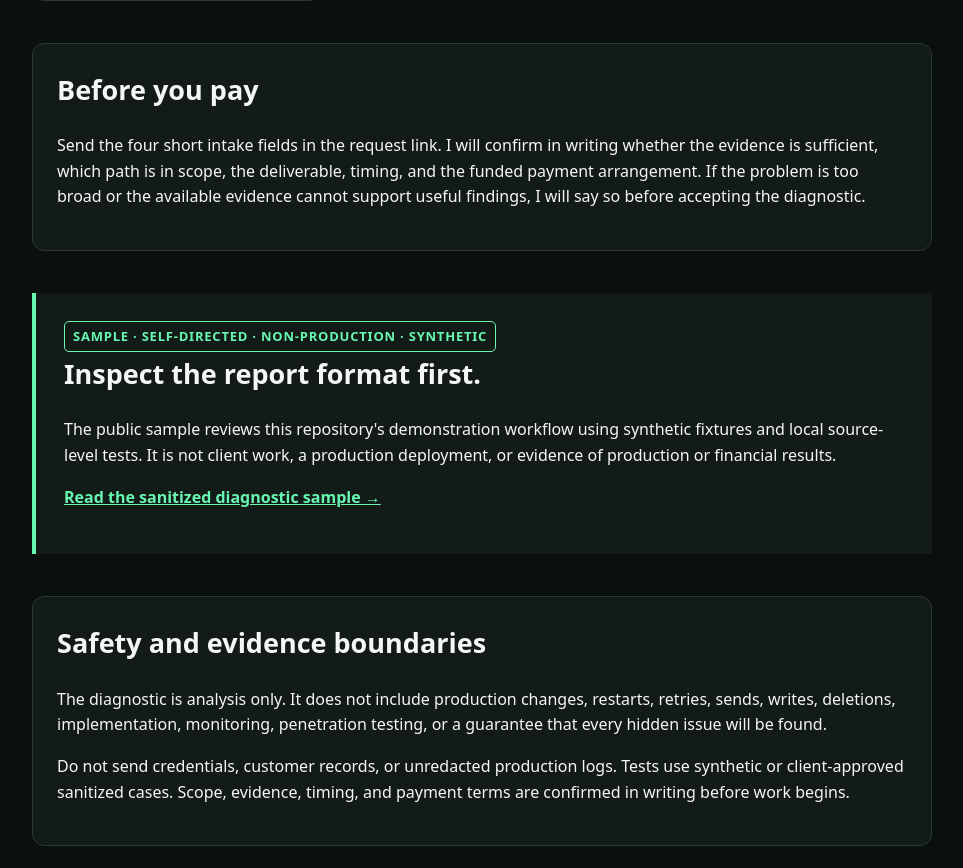
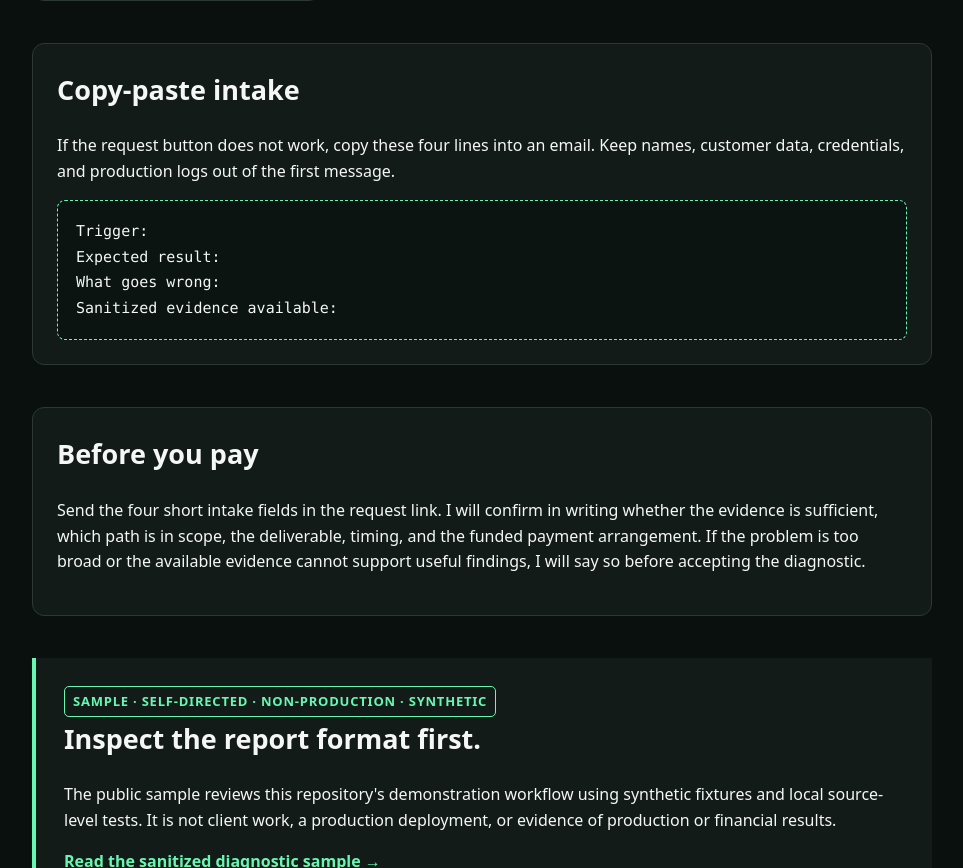
Before and after one commit to workflowrepairdesk/n8n-workflow-reliability-proof, a website: page docs/diagnostic.html in a window 1280 px wide. Shown: the part 1749-2617 px from the top of the page, without its empty margins (158-1121 px from the left). Drawn offline with Linux system fonts and the light colour scheme.

Commit message:
Clarify live test coverage and intake

```diff
--- a/docs/diagnostic.html
+++ b/docs/diagnostic.html
@@ -29,6 +29,7 @@
       .sample { margin-top:42px; padding:28px; border-left:4px solid var(--accent); background:var(--panel); }
       .label { display:inline-block; padding:4px 8px; border:1px solid var(--accent); border-radius:5px; color:var(--accent); font-size:13px; font-weight:800; letter-spacing:.06em; text-transform:uppercase; }
       .boundary { margin-top:42px; }
+      .copy-box { margin:16px 0 0; padding:18px; border:1px dashed var(--accent); border-radius:8px; color:var(--ink); background:#0b1411; white-space:pre-wrap; font:15px/1.7 ui-monospace,SFMono-Regular,Consolas,monospace; }
       footer { margin-top:52px; color:var(--muted); font-size:14px; }
     </style>
   </head>
@@ -52,6 +53,14 @@
         <article><h2>Not a fit</h2><ul><li>An emergency production incident that needs immediate hands-on response</li><li>A full system rebuild disguised as a one-path review</li><li>Work that requires credentials, unrestricted production access, or unsupported outcome guarantees</li><li>Security testing without explicit written authorization and a separate scope</li></ul></article>
       </section>
       <section class="boundary">
+        <h2>Copy-paste intake</h2>
+        <p>If the request button does not work, copy these four lines into an email. Keep names, customer data, credentials, and production logs out of the first message.</p>
+        <div class="copy-box" role="group" aria-label="Copy-paste diagnostic intake template">Trigger:
+Expected result:
+What goes wrong:
+Sanitized evidence available:</div>
+      </section>
+      <section class="boundary">
         <h2>Before you pay</h2>
         <p>Send the four short intake fields in the request link. I will confirm in writing whether the evidence is sufficient, which path is in scope, the deliverable, timing, and the funded payment arrangement. If the problem is too broad or the available evidence cannot support useful findings, I will say so before accepting the diagnostic.</p>
       </section>
```
Also changed, not shown: site-content.test.js (+3 -0 lines), README.md.
